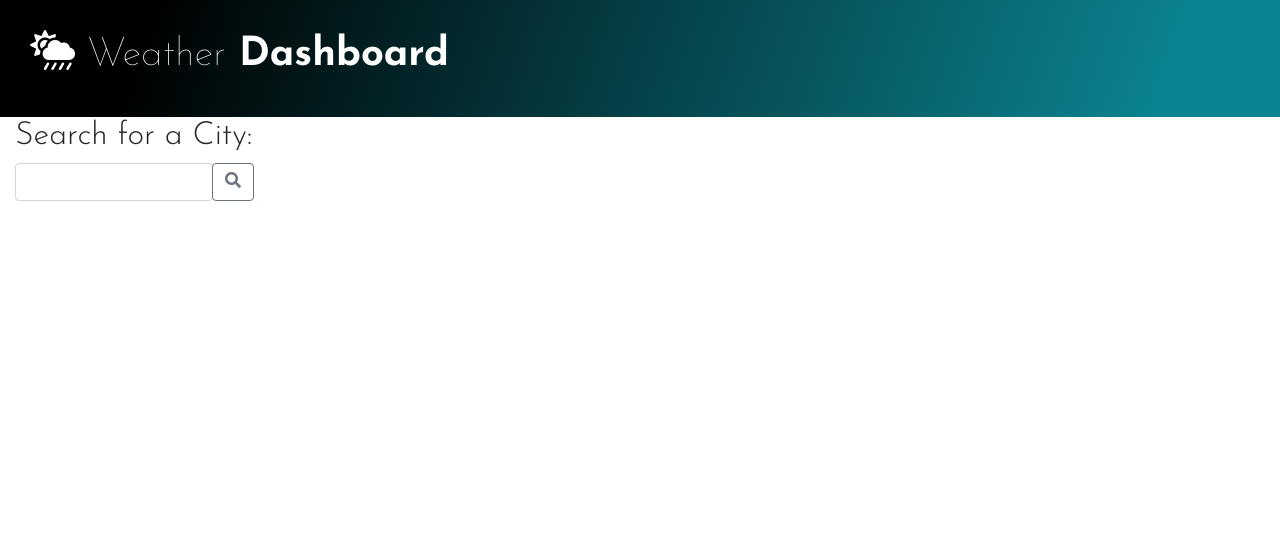
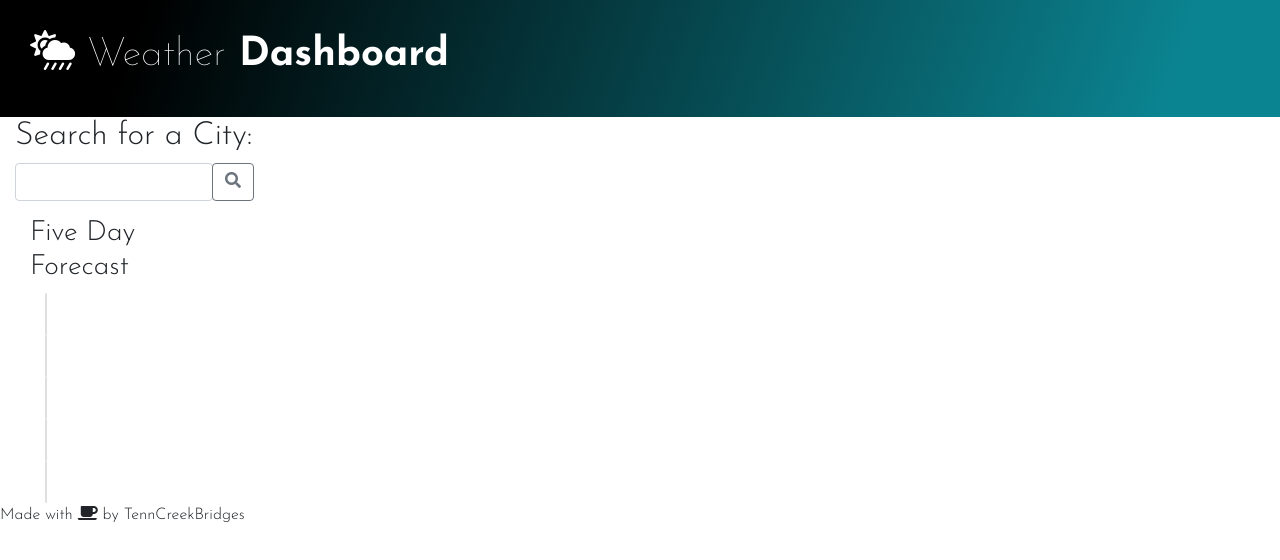
Before and after one commit to TennCreekBridges/Supersonic-Weather-Planner, a plain HTML site: page index.html in a window 1280 px wide. Drawn offline with nearby package versions, Linux system fonts and the light colour scheme.

Commit message:
adds main index.html content

```diff
--- a/index.html
+++ b/index.html
@@ -4,8 +4,10 @@
         <meta charset="UTF-8" />
         <meta name="viewport" content="width=device-width, initial-scale=1.0" />
         <meta http-equiv="X-UA-Compatible" content="ie=edge" />
+
     <!-- sets favicon -->
         <link rel="shortcut icon" type="image/x-icon" href="assets/images/android-chrome-192x192.png">
+
     <!-- style sheets -->
         <link rel="stylesheet" href="https://stackpath.bootstrapcdn.com/bootstrap/4.3.1/css/bootstrap.min.css" />
         <link rel="stylesheet" href="https://use.fontawesome.com/releases/v5.8.1/css/all.css"/>
@@ -17,12 +19,16 @@
 </head>
 
 <body>
+
+<!-- header -->
     <nav class="header">
         <h1><i class="fas fa-cloud-sun-rain "></i><span style="font-weight:100;"> Weather</span><span style="font-weight:700;"> Dashboard</span></h1>
     </nav>
 
+<!-- main body -->
     <div class="container-fluid main-div">
 
+<!-- city search box -->
         <div class="row">
             <div id="search-box" class="col-lg-3 col-md-12 col-sm-12">
                 <h2>Search for a City:</h2>
@@ -36,11 +42,59 @@
                     </form>
                 </div>
 
+<!-- searched cities -->
+                <div id = "cities">
+                    <ul class="list-group" id="list-group">
+                    </ul>
+                </div>
 
+<!-- forecast container -->
+                <div id="weather-forecast" class="col-lg-9 col-md-12 col-sm-12">
 
+<!-- current city searched weather -->
+                    <div id="city-box">
+                    </div>
+<!--  five day forecast -->
+                    <div id="five-day">
+                        <h3>Five Day Forecast</h3>
+                        <div class="five-day-row">
+<!-- weather cards -->
+                            <div class="col-1"></div>
+                            <div class="col-lg-2 col-md-12 col-sm-12 text-center">
+                                <div class="card">
+                                    <div id="day0" class="card-body"></div>
+                                </div>
+                            </div>
+                            <div class="col-lg-2 col-md-12 col-sm-12 text-center">
+                                <div class="card">
+                                    <div id="day1" class="card-body"></div>
+                                </div>
+                            </div>
+                            <div class="col-lg-2 col-md-12 col-sm-12 text-center">
+                                <div class="card">
+                                    <div id="day2" class="card-body"></div>
+                                </div>
+                            </div>
+                            <div class="col-lg-2 col-md-12 col-sm-12 text-center">
+                                <div class="card">
+                                    <div id="day3" class="card-body"></div>
+                                </div>
+                            </div>
+                            <div class="col-lg-2 col-md-12 col-sm-12 text-center">
+                                <div class="card">
+                                    <div id="day4" class="card-body"></div>
+                                </div>
+                            </div>
+                            <div class="col-1"></div>
+                            </div>
+                        </div>
+                    </div>
+                </div>
             </div>
         </div>
     </div>
-
+    <footer>
+        <p>Made with <i class="fas fa-coffee"></i> by TennCreekBridges</p>
+    </footer>
 </body>
 </html>
```
